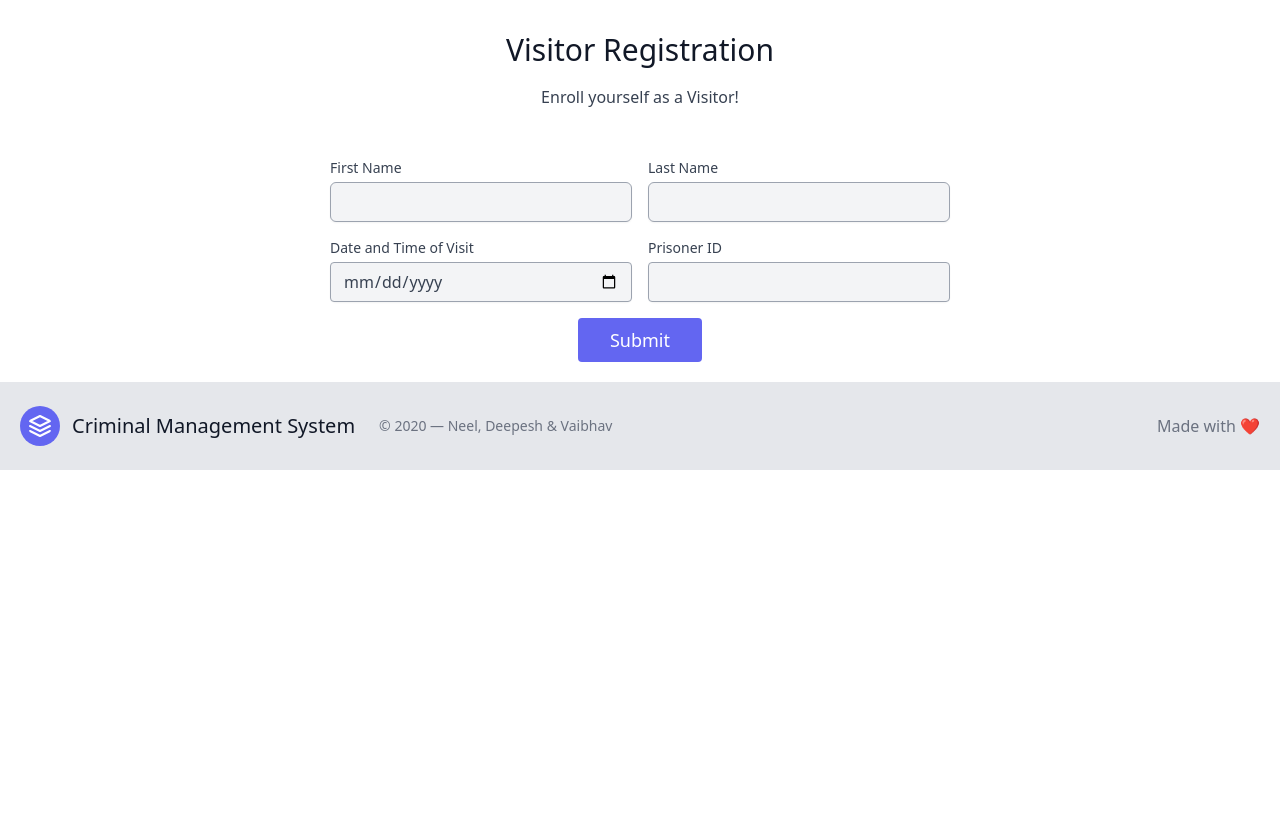
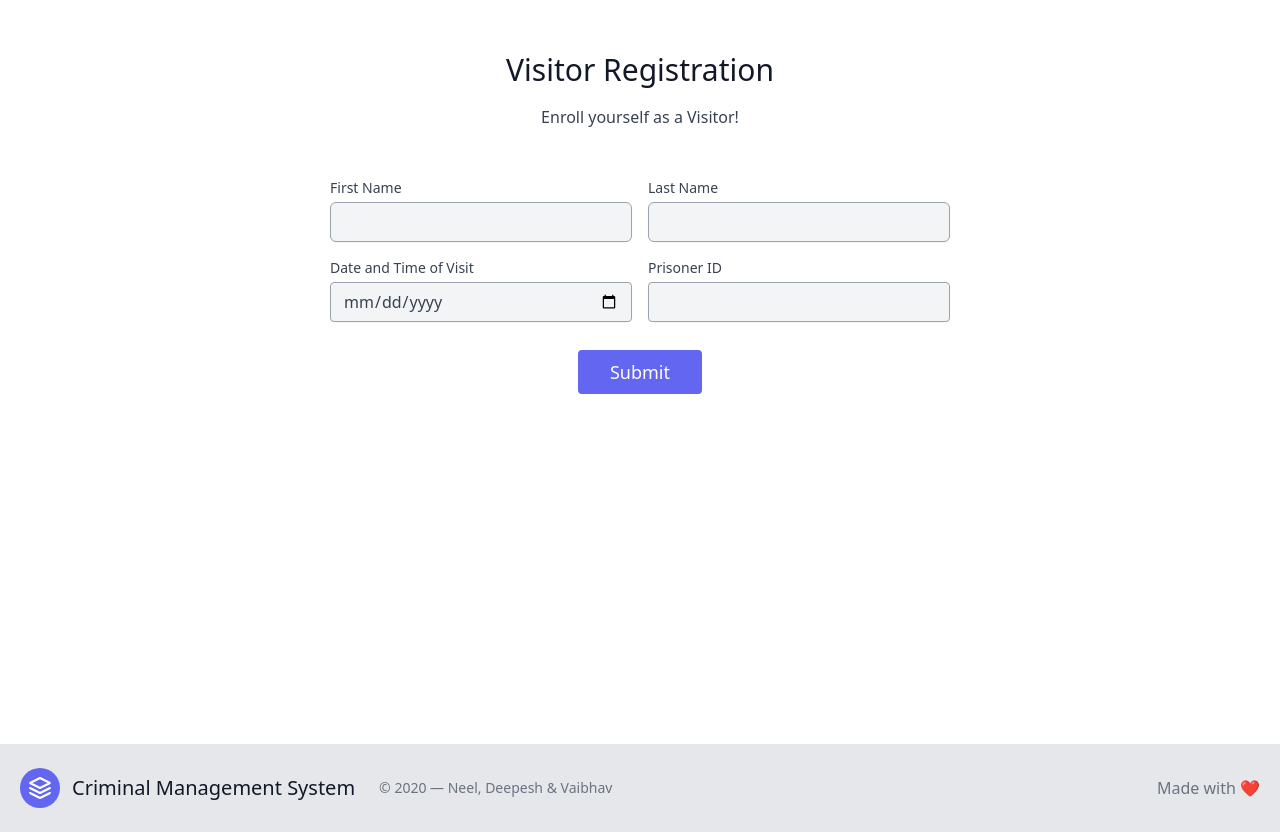
Before and after one commit to sudo-vaibhav/dbms-final, a PHP site: page /visitor.php in a window 1280 px wide. Shown: the part 58-890 px from the top of the page. Before the commit the page ends 528 px from the top, so only its background shows below. Run offline with PHP 8.4, Linux system fonts and the light colour scheme; some libraries are stand-ins or nearby versions.

Commit message:
fixed alignment mistakes in footer

```diff
--- a/jailorUpdate.php
+++ b/jailorUpdate.php
@@ -1,7 +1,8 @@
 <?php
 require "./header.php";
 ?>
-  <section class="text-gray-700 body-font relative">
+  <div class="flex flex-col h-screen">
+  <section class="text-gray-700 body-font relative flex-grow">
     <div class="container px-5 my-5 mx-auto">
       <div class="flex flex-col text-center w-full mb-12">
         <h1
@@ -49,3 +50,4 @@ require "./header.php";
 <?php
   require "./footer.php";
 ?>
+</div>
--- a/visitor.php
+++ b/visitor.php
@@ -1,7 +1,8 @@
 <?php
 require "./header.php";
 ?>
-  <section class="text-gray-700 body-font relative">
+  <div class="flex flex-col h-screen">
+  <section class="text-gray-700 body-font relative flex-grow">
     <div class="container px-5 my-5 mx-auto">
       <div class="flex flex-col text-center w-full mb-12">
         <h1
@@ -52,7 +53,7 @@ require "./header.php";
             />
           </div>
         </div>
-          <div class="p-2 w-full">
+          <div class="p-5 w-full">
             <button
               class="flex mx-auto text-white bg-indigo-500 border-0 py-2 px-8 focus:outline-none hover:bg-indigo-600 rounded text-lg"
             >
@@ -66,3 +67,4 @@ require "./header.php";
   <?php
 require "./footer.php";
 ?>
+</div>
```
